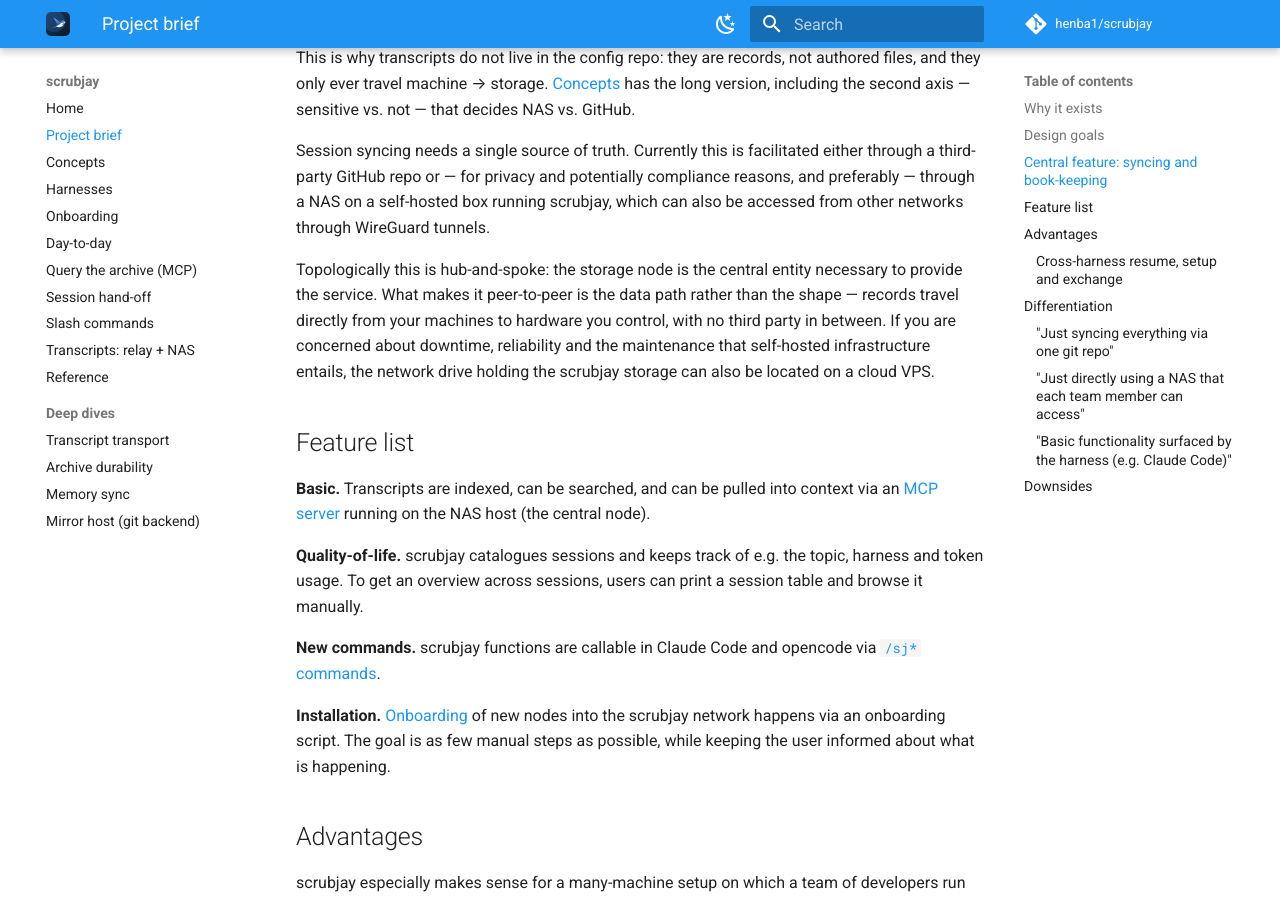
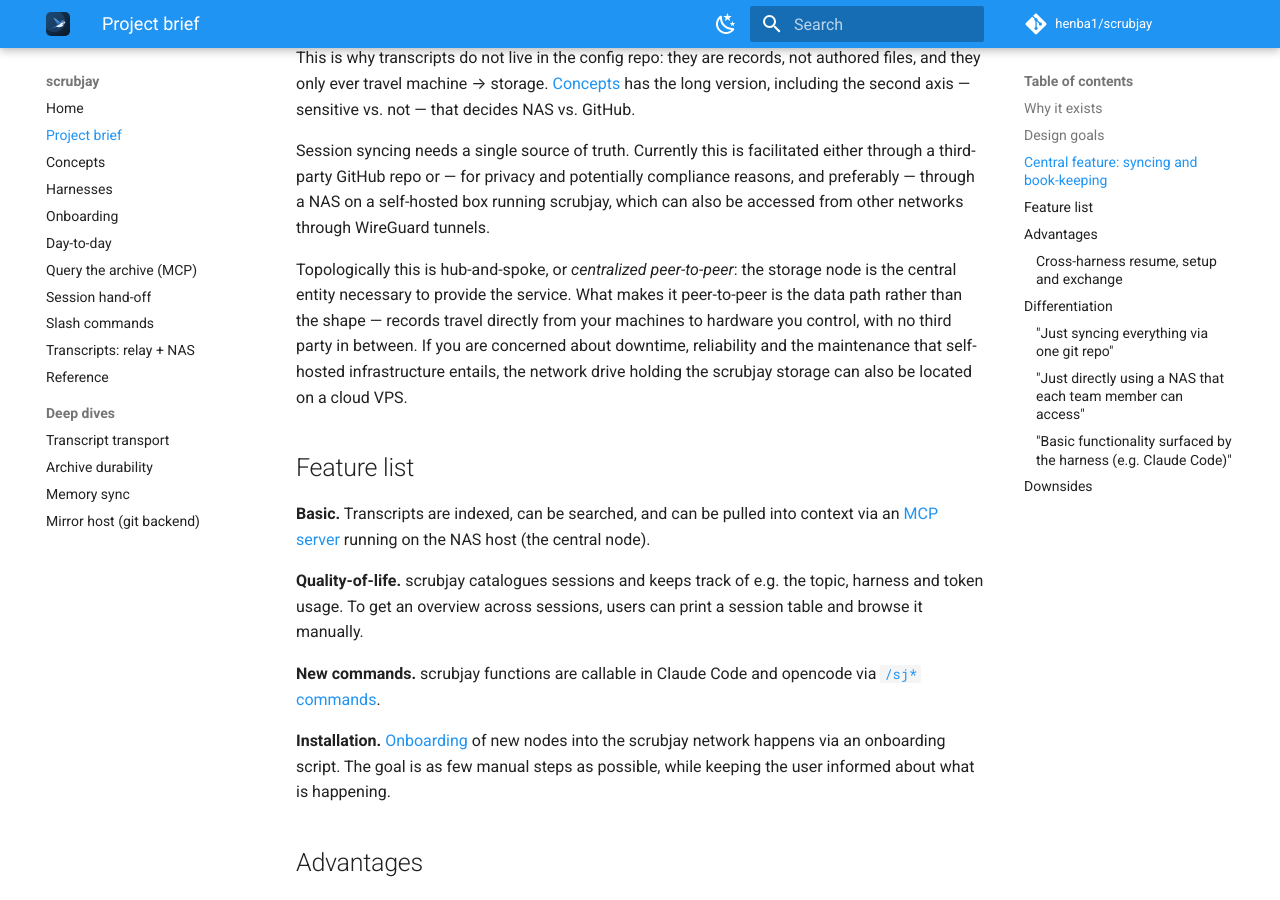
Before and after one commit to henba1/scrubjay, an MkDocs documentation site: the page built from docs/projectbrief.md, in a window 1280 px wide and 900 px high, scrolled down 1688 px. Built offline with MkDocs 1.6.1 and Material for MkDocs 9.7.7, drawn with Linux system fonts in a browser that asks for light colours; comment, search, counter and statistics services are not loaded.

Commit message:
docs: keep centralized peer-to-peer as the name for the topology
Review: hub-and-spoke describes the shape, but centralized peer-to-peer is
the term readers coming from that literature will search for. Name both.

Co-Authored-By: Claude <noreply@anthropic.com>

```diff
--- a/docs/projectbrief.md
+++ b/docs/projectbrief.md
@@ -66,8 +66,8 @@ third-party GitHub repo or — for privacy and potentially compliance reasons, a
 a NAS on a self-hosted box running scrubjay, which can also be accessed from other networks through
 WireGuard tunnels.
 
-Topologically this is hub-and-spoke: the storage node is the central entity necessary to provide the
-service. What makes it peer-to-peer is the data path rather than the shape — records travel directly
+Topologically this is hub-and-spoke, or *centralized peer-to-peer*: the storage node is the central
+entity necessary to provide the service. What makes it peer-to-peer is the data path rather than the shape — records travel directly
 from your machines to hardware you control, with no third party in between. If you are concerned
 about downtime, reliability and the maintenance that self-hosted infrastructure entails, the network
 drive holding the scrubjay storage can also be located on a cloud VPS.
```
